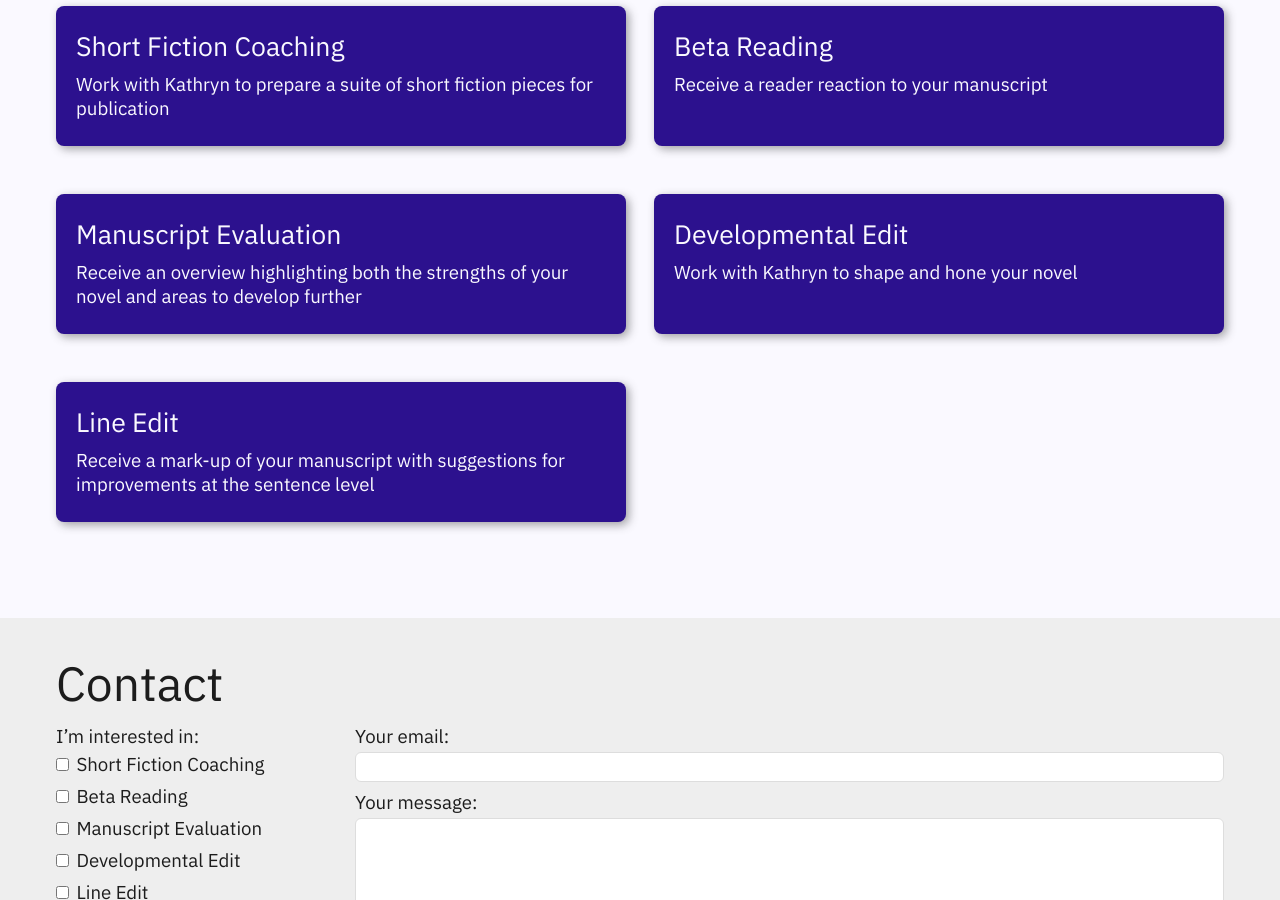
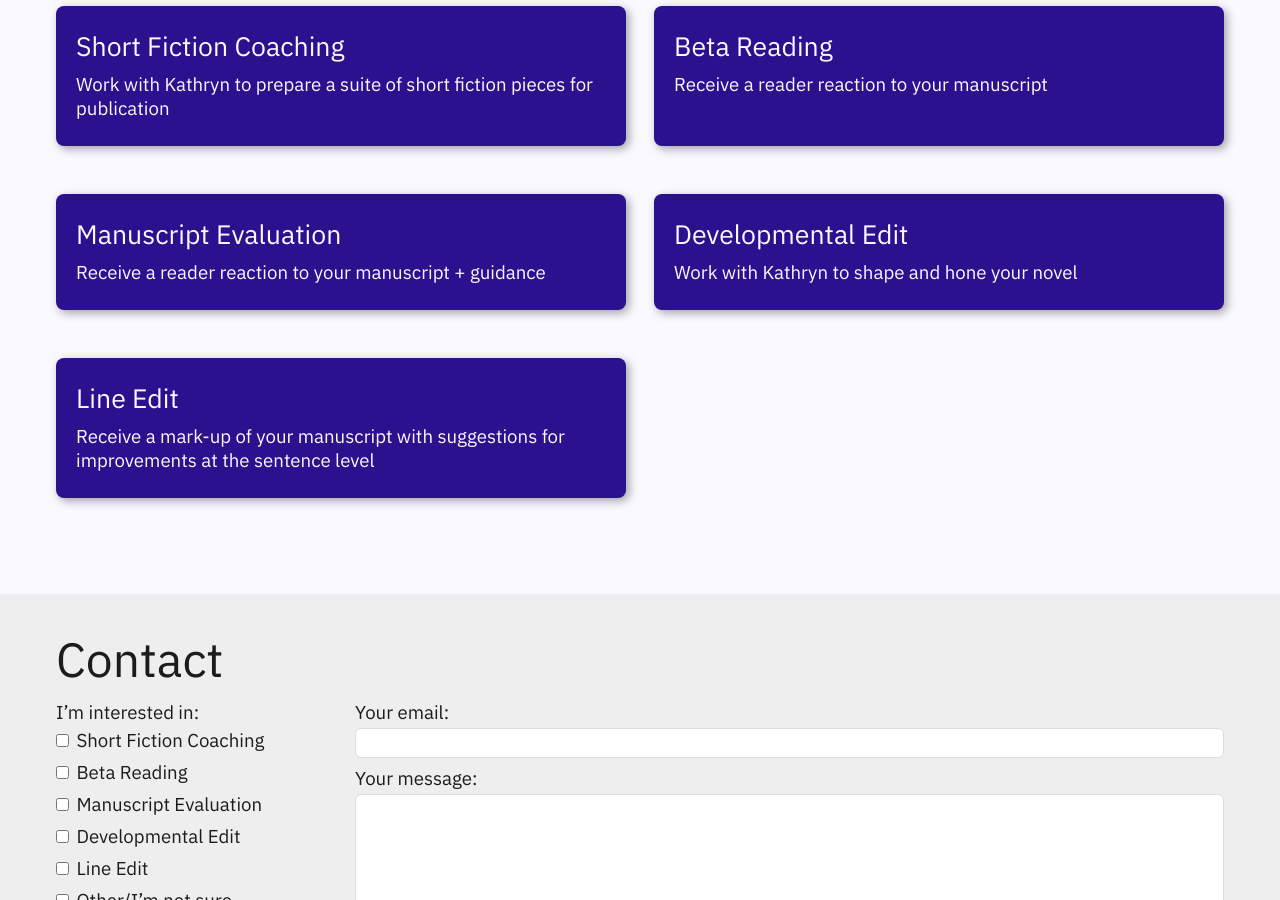
Before and after one commit to kgrimSV/Strange_Visitor, a Jekyll site: the page built from index.md, in a window 1280 px wide and 900 px high, scrolled down 1410 px. Built offline with Jekyll 4.4.1, drawn with Linux system fonts in a browser that asks for light colours; some web fonts are replaced.

Commit message:
Update home.html
updated short descriptions of services

```diff
--- a/_layouts/home.html
+++ b/_layouts/home.html
@@ -44,7 +44,7 @@
 
 			{%- 	include teaser_service.html
 		  title = "Manuscript Evaluation"
-		  blurb = "Receive an overview highlighting both the strengths of your novel and areas to develop further "
+		  blurb = "Receive a reader reaction to your manuscript + guidance"
 			-%}
 
 			{%- 	include teaser_service.html
```
